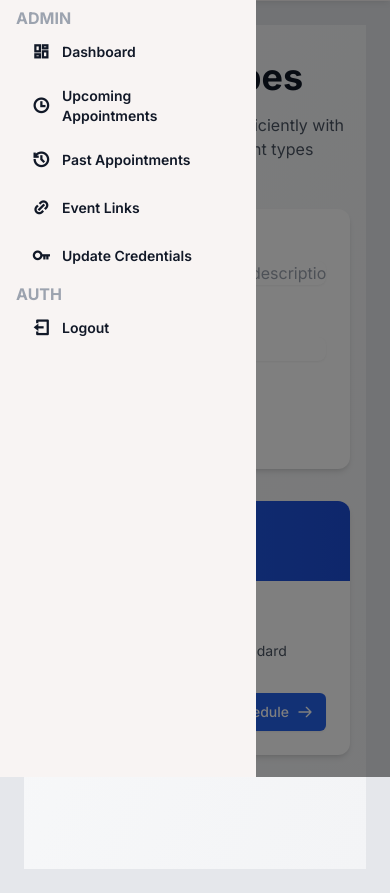
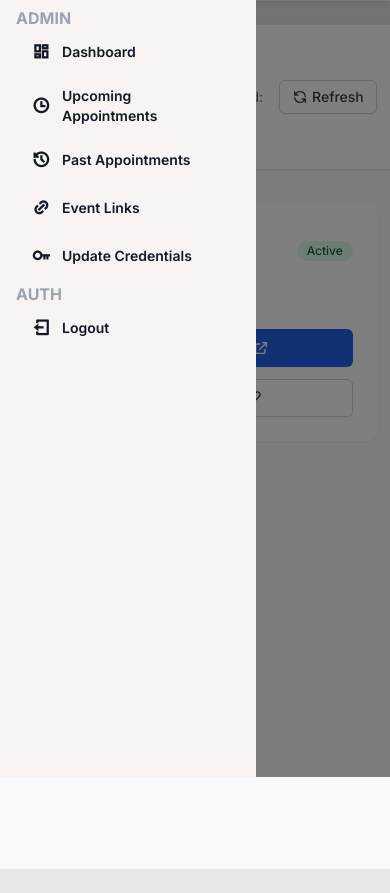
Before and after one commit to NagiPragalathan/django_calendly, a Django app: template templates/acuityscheduling/appointment_types.html in a window 390 px wide. Shown: the part 67-960 px from the top of the page. Run offline with Django 3.2, Linux system fonts and the light colour scheme; the template is opened without the code that fills it: most values are stand-ins (such as "Sample title", 1, 10 or a date in 2020); grey boxes labelled with a size stand in for pictures from a placeholder-image service; some libraries are stand-ins or nearby versions.

Commit message:
Refactor Calendly appointment types view with enhanced API integration
- Update appointment_types_view to use Calendly API v2 endpoints
- Implement dynamic single-use scheduling links for each event type
- Improve error handling and user authentication flow
- Redesign appointment types template with modern, responsive layout
- Add support for retrieving and displaying detailed event type information

```diff
--- a/note.txt
+++ b/note.txt
@@ -78,3 +78,9 @@ Event Price is now being creating...
 7 user_obj
 Field 'Event Price' already exists in Zoho CRM Events module.
 None created
+
+
+
+
+
+https://api.calendly.com/activity_log_entries
--- a/templates/acuityscheduling/appointment_types.html
+++ b/templates/acuityscheduling/appointment_types.html
@@ -1,215 +1,117 @@
 {% extends 'base.html' %}
 
 {% block content %}
-<div class="min-h-screen bg-gradient-to-br from-gray-50 to-gray-100 py-8">
-    <div class="max-w-full mx-auto px-4 sm:px-6 lg:px-8">
+<div class="min-h-screen bg-gray-50">
     <!-- Header -->
-        <div class="text-center mb-12">
-            <h1 class="text-4xl font-bold text-gray-900 mb-4">Event Types</h1>
-            <p class="text-gray-600">Schedule your meetings efficiently with our pre-configured event types</p>
+    <div class="bg-white shadow">
+        <div class="max-w-full mx-auto py-6 px-4 sm:px-6 lg:px-8">
+            <div class="flex items-center justify-between">
+                <div>
+                    <h1 class="text-3xl font-bold text-gray-900">Appointment Types</h1>
+                    {% if user_name %}
+                    <p class="mt-1 text-sm text-gray-500">Welcome back, {{ user_name }}</p>
+                    {% endif %}
                 </div>
-
-        {% if error %}
-            <div class="max-w-2xl mx-auto mb-8">
-                <div class="bg-red-50 border-l-4 border-red-400 p-4 rounded-r-lg">
-                    <div class="flex items-center">
-                        <div class="flex-shrink-0">
-                            <svg class="h-5 w-5 text-red-400" fill="none" stroke="currentColor" viewBox="0 0 24 24">
-                                <path stroke-linecap="round" stroke-linejoin="round" stroke-width="2" d="M12 9v2m0 4h.01m-6.938 4h13.856c1.54 0 2.502-1.667 1.732-3L13.732 4c-.77-1.333-2.694-1.333-3.464 0L3.34 16c-.77 1.333.192 3 1.732 3z"/>
+                <div class="flex items-center space-x-4">
+                    <span class="text-sm text-gray-500">Last updated: {% now "g:i A" %}</span>
+                    <button onclick="location.reload()"
+                            class="inline-flex items-center px-3 py-2 border border-gray-300 shadow-sm text-sm
+                                   leading-4 font-medium rounded-md text-gray-700 bg-white hover:bg-gray-50
+                                   focus:outline-none focus:ring-2 focus:ring-offset-2 focus:ring-blue-500">
+                        <svg class="h-4 w-4 mr-1" fill="none" stroke="currentColor" viewBox="0 0 24 24">
+                            <path stroke-linecap="round" stroke-linejoin="round" stroke-width="2"
+                                  d="M4 4v5h.582m15.356 2A8.001 8.001 0 004.582 9m0 0H9m11 11v-5h-.581m0 0a8.003 8.003 0 01-15.357-2m15.357 2H15"/>
                         </svg>
-                        </div>
-                        <div class="ml-3">
-                            <p class="text-sm text-red-700">{{ error|safe }}</p>
+                        Refresh
+                    </button>
                 </div>
             </div>
         </div>
     </div>
-        {% else %}
-            <!-- Filters Section -->
-            <div class="bg-white rounded-xl shadow-md p-6 mb-8">
-                <div class="grid grid-cols-1 md:grid-cols-3 gap-6">
-                    <!-- Search -->
-                    <div>
-                        <label for="search" class="block text-sm font-medium text-gray-700 mb-2">Search Event Types</label>
-                        <div class="relative">
-                            <input type="text" id="search"
-                                   class="w-full rounded-lg border-gray-300 shadow-sm focus:border-blue-500 focus:ring-blue-500 pl-10"
-                                   placeholder="Search by name or description..."
-                                   oninput="filterResults()">
-                            <div class="absolute inset-y-0 left-0 pl-3 flex items-center pointer-events-none">
-                                <svg class="h-5 w-5 text-gray-400" fill="none" stroke="currentColor" viewBox="0 0 24 24">
-                                    <path stroke-linecap="round" stroke-linejoin="round" stroke-width="2" d="M21 21l-6-6m2-5a7 7 0 11-14 0 7 7 0 0114 0z"/>
+
+    <!-- Main Content -->
+    <div class="max-w-full mx-auto px-4 sm:px-6 lg:px-8 py-8">
+        {% if error %}
+        <div class="rounded-md bg-red-50 p-4 mb-6">
+            <div class="flex">
+                <div class="flex-shrink-0">
+                    <svg class="h-5 w-5 text-red-400" fill="none" viewBox="0 0 24 24" stroke="currentColor">
+                        <path stroke-linecap="round" stroke-linejoin="round" stroke-width="2"
+                              d="M12 8v4m0 4h.01M21 12a9 9 0 11-18 0 9 9 0 0118 0z" />
                     </svg>
+                </div>
+                <div class="ml-3">
+                    <h3 class="text-sm font-medium text-red-800">Error</h3>
+                    <div class="mt-2 text-sm text-red-700">{{ error|safe }}</div>
                 </div>
             </div>
         </div>
+        {% endif %}
 
-                    <!-- Duration Filter -->
-                    <div>
-                        <label class="block text-sm font-medium text-gray-700 mb-2">Duration (minutes)</label>
-                        <div class="grid grid-cols-2 gap-4">
-                            <div class="relative">
-                                <input type="number" id="min-duration" placeholder="Min"
-                                       class="w-full rounded-lg border-gray-300 shadow-sm focus:border-blue-500 focus:ring-blue-500"
-                                       oninput="filterResults()">
+        <!-- Appointment Types Grid -->
+        <div class="grid grid-cols-1 gap-6 md:grid-cols-2 xl:grid-cols-3 2xl:grid-cols-4">
+            {% for type in appointment_types %}
+            <div class="bg-white overflow-hidden shadow-sm rounded-lg hover:shadow-md transition-shadow duration-200">
+                <div class="p-6">
+                    <div class="flex items-center justify-between mb-4">
+                        <div class="flex-1">
+                            <h3 class="text-lg font-semibold text-gray-900">{{ type.name }}</h3>
+                            <div class="flex items-center mt-1">
+                                <svg class="h-4 w-4 text-gray-400 mr-1" fill="none" stroke="currentColor" viewBox="0 0 24 24">
+                                    <path stroke-linecap="round" stroke-linejoin="round" stroke-width="2"
+                                          d="M12 8v4l3 3m6-3a9 9 0 11-18 0 9 9 0 0118 0z" />
+                                </svg>
+                                <p class="text-sm text-gray-500">{{ type.duration }} minutes</p>
                             </div>
-                            <div class="relative">
-                                <input type="number" id="max-duration" placeholder="Max"
-                                       class="w-full rounded-lg border-gray-300 shadow-sm focus:border-blue-500 focus:ring-blue-500"
-                                       oninput="filterResults()">
+                        </div>
+                        <span class="inline-flex items-center px-2.5 py-0.5 rounded-full text-xs font-medium
+                                   {% if type.active %}bg-green-100 text-green-800{% else %}bg-gray-100 text-gray-800{% endif %}">
+                            {{ type.active|yesno:"Active,Inactive" }}
+                        </span>
+                    </div>
+
+                    {% if type.description %}
+                    <p class="text-sm text-gray-600 mb-4">{{ type.description }}</p>
+                    {% endif %}
+
+                    <div class="space-y-3">
+                        <a href="{{ type.scheduling_url }}" target="_blank"
+                           class="w-full inline-flex items-center justify-center px-4 py-2 border border-transparent
+                                  text-sm font-medium rounded-md shadow-sm text-white bg-blue-600 hover:bg-blue-700
+                                  focus:outline-none focus:ring-2 focus:ring-offset-2 focus:ring-blue-500">
+                            Schedule Meeting
+                            <svg class="ml-2 -mr-1 h-4 w-4" fill="none" stroke="currentColor" viewBox="0 0 24 24">
+                                <path stroke-linecap="round" stroke-linejoin="round" stroke-width="2"
+                                      d="M10 6H6a2 2 0 00-2 2v10a2 2 0 002 2h10a2 2 0 002-2v-4M14 4h6m0 0v6m0-6L10 14" />
+                            </svg>
+                        </a>
+
+                        <a href="{{ type.single_use_url }}" target="_blank"
+                           class="w-full inline-flex items-center justify-center px-4 py-2 border border-gray-300
+                                  shadow-sm text-sm font-medium rounded-md text-gray-700 bg-white hover:bg-gray-50
+                                  focus:outline-none focus:ring-2 focus:ring-offset-2 focus:ring-blue-500">
+                            Single-Use Link
+                            <svg class="ml-2 -mr-1 h-4 w-4" fill="none" stroke="currentColor" viewBox="0 0 24 24">
+                                <path stroke-linecap="round" stroke-linejoin="round" stroke-width="2"
+                                      d="M13.828 10.172a4 4 0 00-5.656 0l-4 4a4 4 0 105.656 5.656l1.102-1.101m-.758-4.899a4 4 0 005.656 0l4-4a4 4 0 00-5.656-5.656l-1.1 1.1" />
+                            </svg>
+                        </a>
                     </div>
                 </div>
             </div>
-
-                    <!-- Color Filters -->
-                    {% if colors %}
-                    <div>
-                        <label class="block text-sm font-medium text-gray-700 mb-2">Filter by Color</label>
-                        <div class="flex flex-wrap gap-3">
-                            {% for color in colors %}
-                                <button onclick="filterByColor('{{ color }}')"
-                                        class="w-8 h-8 rounded-full shadow-sm hover:ring-2 hover:ring-offset-2 hover:ring-blue-500 transition-all"
-                                        style="background-color: {{ color }}">
-                                </button>
-                            {% endfor %}
-                            <button onclick="filterByColor('')"
-                                    class="w-8 h-8 rounded-full border-2 border-gray-300 flex items-center justify-center hover:border-blue-500 transition-all">
-                                <svg class="w-4 h-4 text-gray-400" fill="none" stroke="currentColor" viewBox="0 0 24 24">
-                                    <path stroke-linecap="round" stroke-linejoin="round" stroke-width="2" d="M6 18L18 6M6 6l12 12"/>
+            {% empty %}
+            <div class="col-span-full">
+                <div class="text-center py-12 bg-white rounded-lg shadow-sm">
+                    <svg class="mx-auto h-12 w-12 text-gray-400" fill="none" stroke="currentColor" viewBox="0 0 24 24">
+                        <path stroke-linecap="round" stroke-linejoin="round" stroke-width="2"
+                              d="M8 7V3m8 4V3m-9 8h10M5 21h14a2 2 0 002-2V7a2 2 0 00-2-2H5a2 2 0 00-2 2v12a2 2 0 002 2z" />
                     </svg>
-                            </button>
-                        </div>
-                    </div>
-                    {% endif %}
-                </div>
-            </div>
-
-            <!-- Event Types Grid -->
-            <div class="grid grid-cols-1 md:grid-cols-2 lg:grid-cols-4 gap-6">
-                {% for event_type in appointment_types %}
-                    <div class="bg-white rounded-xl shadow-md overflow-hidden hover:shadow-lg transition-all duration-300 transform hover:-translate-y-1 card"
-                         data-name="{{ event_type.name|lower }}"
-                         data-duration="{{ event_type.duration }}"
-                         data-color="{{ event_type.color }}">
-
-                        <!-- Event Type Header -->
-                        <div class="bg-gradient-to-r from-blue-600 to-blue-700 px-6 py-4">
-                            <h3 class="text-lg font-semibold text-white truncate">{{ event_type.name }}</h3>
-                            <p class="text-blue-100 text-sm">{{ event_type.duration }} minutes</p>
-                        </div>
-
-                        <!-- Event Type Content -->
-                        <div class="p-6">
-                            <div class="space-y-4">
-                                <!-- Description -->
-                                <p class="text-gray-600 text-sm">{{ event_type.description|default:"No description available" }}</p>
-
-                                <!-- Details -->
-                                <div class="grid grid-cols-2 gap-4 text-sm">
-                                    <div class="flex items-center text-gray-600">
-                                        <svg class="w-4 h-4 mr-2" fill="none" stroke="currentColor" viewBox="0 0 24 24">
-                                            <path stroke-linecap="round" stroke-linejoin="round" stroke-width="2" d="M12 8v4l3 3m6-3a9 9 0 11-18 0 9 9 0 0118 0z"/>
-                                        </svg>
-                                        {{ event_type.duration }} mins
-                                    </div>
-                                    <div class="flex items-center text-gray-600">
-                                        <svg class="w-4 h-4 mr-2" fill="none" stroke="currentColor" viewBox="0 0 24 24">
-                                            <path stroke-linecap="round" stroke-linejoin="round" stroke-width="2" d="M17 20h5v-2a3 3 0 00-5.356-1.857M17 20H7m10 0v-2c0-.656-.126-1.283-.356-1.857M7 20H2v-2a3 3 0 015.356-1.857M7 20v-2c0-.656.126-1.283.356-1.857m0 0a5.002 5.002 0 019.288 0M15 7a3 3 0 11-6 0 3 3 0 016 0zm6 3a2 2 0 11-4 0 2 2 0 014 0zM7 10a2 2 0 11-4 0 2 2 0 014 0z"/>
-                                        </svg>
-                                        {{ event_type.kind|default:"Standard" }}
-                                    </div>
-                                </div>
-
-                                <!-- Actions -->
-                                <div class="flex justify-between items-center pt-4">
-                                    {% if event_type.scheduling_url %}
-                                        <button onclick="copyToClipboard('{{ event_type.scheduling_url }}')"
-                                                class="inline-flex items-center px-3 py-2 border border-gray-300 shadow-sm text-sm font-medium rounded-md text-gray-700 bg-white hover:bg-gray-50 focus:outline-none focus:ring-2 focus:ring-offset-2 focus:ring-blue-500">
-                                            <svg class="w-4 h-4 mr-2" fill="none" stroke="currentColor" viewBox="0 0 24 24">
-                                                <path stroke-linecap="round" stroke-linejoin="round" stroke-width="2" d="M8 5H6a2 2 0 00-2 2v12a2 2 0 002 2h10a2 2 0 002-2v-1M8 5a2 2 0 002 2h2a2 2 0 002-2M8 5a2 2 0 012-2h2a2 2 0 012 2m0 0h2a2 2 0 012 2v3m2 4H10m0 0l3-3m-3 3l3 3"/>
-                                            </svg>
-                                            Copy
-                                        </button>
-                                        <a href="{{ event_type.scheduling_url }}" target="_blank"
-                                           class="inline-flex items-center px-4 py-2 border border-transparent text-sm font-medium rounded-md shadow-sm text-white bg-blue-600 hover:bg-blue-700 focus:outline-none focus:ring-2 focus:ring-offset-2 focus:ring-blue-500">
-                                            Schedule
-                                            <svg class="ml-2 -mr-1 h-4 w-4" fill="none" stroke="currentColor" viewBox="0 0 24 24">
-                                                <path stroke-linecap="round" stroke-linejoin="round" stroke-width="2" d="M14 5l7 7m0 0l-7 7m7-7H3"/>
-                                            </svg>
-                                        </a>
-                                    {% else %}
-                                        <span class="text-sm text-gray-500">Scheduling link unavailable</span>
-                                    {% endif %}
-                                </div>
-                            </div>
+                    <h3 class="mt-2 text-sm font-medium text-gray-900">No appointment types</h3>
+                    <p class="mt-1 text-sm text-gray-500">Get started by creating a new appointment type in Calendly.</p>
                 </div>
             </div>
             {% endfor %}
         </div>
-
-            <!-- Empty State -->
-            {% if not appointment_types %}
-            <div class="text-center py-16 bg-white rounded-2xl shadow-sm">
-                <div class="inline-flex items-center justify-center w-16 h-16 rounded-full bg-blue-100 mb-4">
-                    <svg class="w-8 h-8 text-blue-500" fill="none" stroke="currentColor" viewBox="0 0 24 24">
-                        <path stroke-linecap="round" stroke-linejoin="round" stroke-width="2" d="M8 7V3m8 4V3m-9 8h10M5 21h14a2 2 0 002-2V7a2 2 0 00-2-2H5a2 2 0 00-2 2v12a2 2 0 002 2z"/>
-                    </svg>
-                </div>
-                <h3 class="text-xl font-semibold text-gray-900 mb-2">No Event Types Found</h3>
-                <p class="text-gray-500 max-w-sm mx-auto">Create your first event type to start scheduling meetings.</p>
-            </div>
-            {% endif %}
-        {% endif %}
     </div>
 </div>
-
-<script>
-function filterResults() {
-    const query = document.getElementById("search").value.toLowerCase();
-    const minDuration = parseInt(document.getElementById("min-duration").value) || 0;
-    const maxDuration = parseInt(document.getElementById("max-duration").value) || Infinity;
-
-    document.querySelectorAll('.card').forEach(card => {
-        const name = card.dataset.name;
-        const duration = parseInt(card.dataset.duration);
-        const shouldShow =
-            name.includes(query) &&
-            duration >= minDuration &&
-            (!maxDuration || duration <= maxDuration);
-
-        card.style.display = shouldShow ? 'block' : 'none';
-    });
-}
-
-function filterByColor(color) {
-    document.querySelectorAll('.card').forEach(card => {
-        const cardColor = card.dataset.color;
-        card.style.display = (!color || cardColor === color) ? 'block' : 'none';
-    });
-}
-
-function copyToClipboard(text) {
-    navigator.clipboard.writeText(text).then(() => {
-        showToast('Link copied to clipboard!');
-    }).catch(() => {
-        showToast('Failed to copy link', 'error');
-    });
-}
-
-function showToast(message, type = 'success') {
-    const toast = document.createElement('div');
-    toast.className = `fixed bottom-4 right-4 px-6 py-3 rounded-lg shadow-lg text-white transform transition-all duration-300 ${
-        type === 'success' ? 'bg-green-500' : 'bg-red-500'
-    }`;
-    toast.style.zIndex = '50';
-    toast.textContent = message;
-
-    document.body.appendChild(toast);
-
-    setTimeout(() => {
-        toast.style.opacity = '0';
-        setTimeout(() => toast.remove(), 300);
-    }, 2000);
-}
-</script>
 {% endblock %}
```
Also changed, not shown: base/routes/acuityscheduling_views.py (+85 -41 lines). Lines whose indentation alone changed are shown as unchanged.
